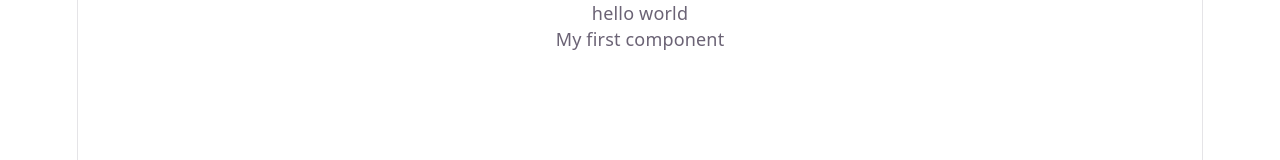
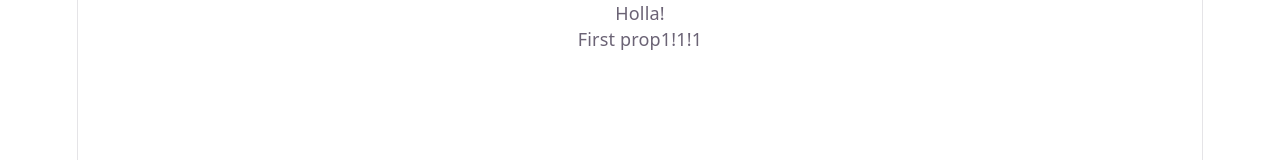
Before and after one commit to danl1k3/React_learning_app, a React (Vite) app in the folder frontend/: page / in a window 1280 px wide. Shown: the top 160 px of the page. Built offline with nearby package versions, Linux system fonts and the light colour scheme.

Commit message:
First silly components and props

```diff
--- a/frontend/src/App.jsx
+++ b/frontend/src/App.jsx
@@ -7,17 +7,15 @@ import './App.css'
 function App() {
   return (
     <>
-    <div>
-      <p>hello world</p>
-    </div>
-    <Text />
+    <Text text="Holla!"/>
+    <Text text="First prop1!1!1"/>
     </>
   )
 }
 
-function Text(){
+function Text({text}){
   return(
-    <div><p>My first component</p></div>
+    <div><p>{text}</p></div>
   )
 }
 
```
